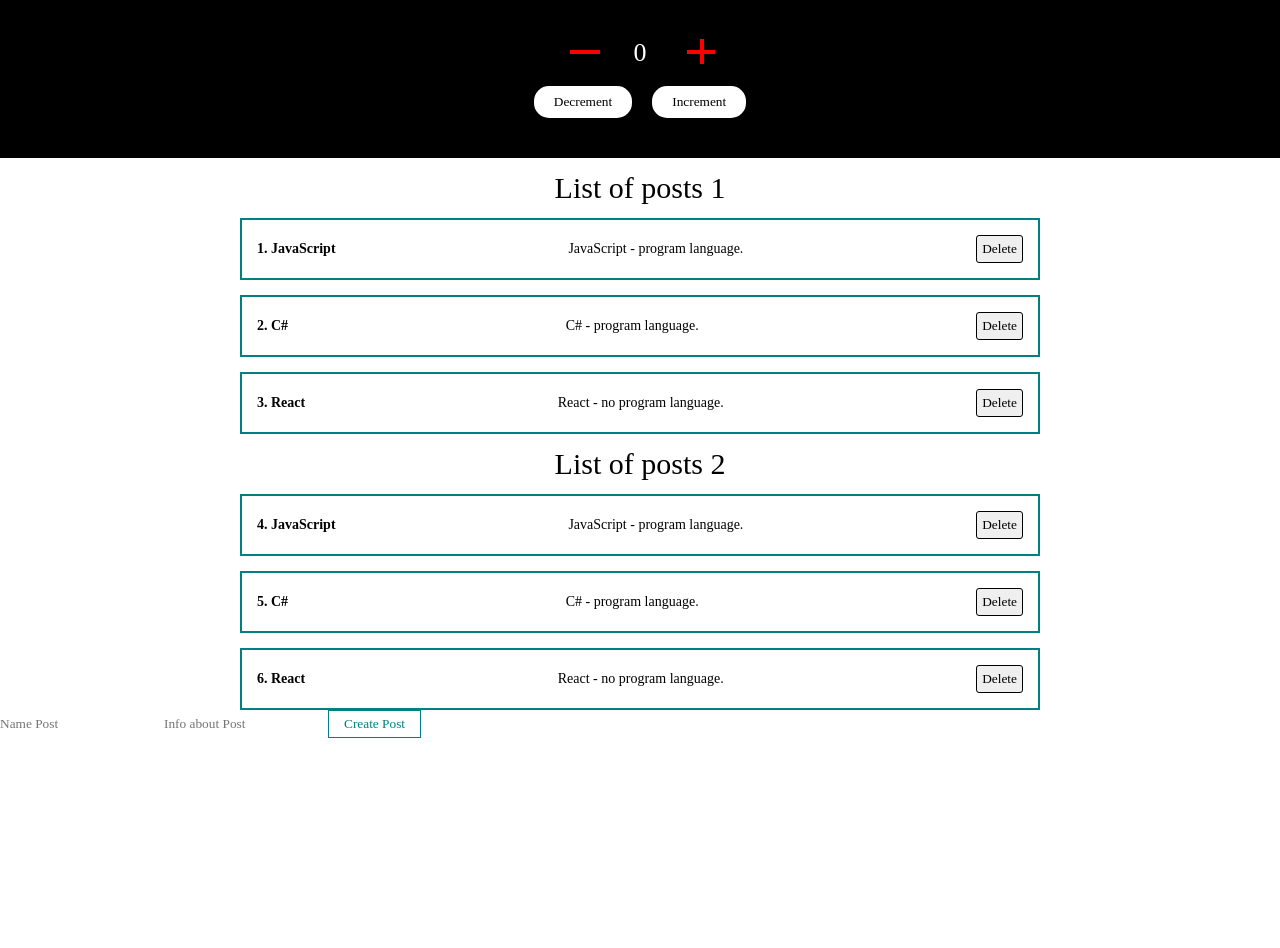
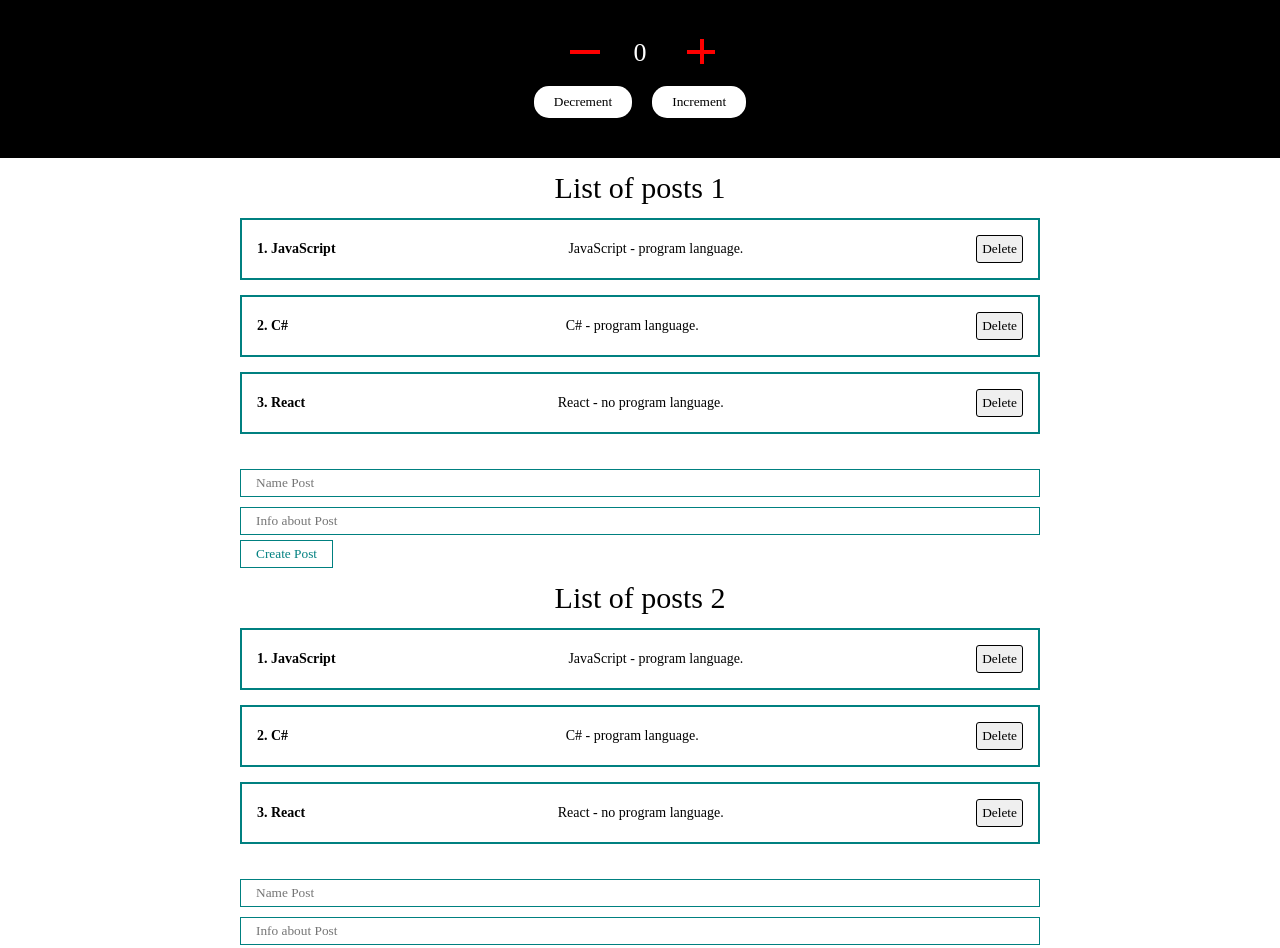
Before and after one commit to Nomex2008/React-lesson, a React (Create React App) app: page / in a window 1280 px wide. Shown: the top 948 px of the page. Before the commit the page ends 800 px from the top, so only its background shows below. Built offline with nearby package versions, Linux system fonts and the light colour scheme.

Commit message:
Commit 8
Add 2 forms.

```diff
--- a/src/App.js
+++ b/src/App.js
@@ -1,11 +1,13 @@
 //react
-import React, { useState } from "react";
+import React, {useState } from "react";
 //components
 import Counter from "./components/Counter";
 import PostList from "./components/PostList";
 //UI
 //Mybtn
 import MyButton from "./components/UI/button/MyButton";
+//MyInput
+import MyInput from "./components/UI/input/MyInput";
 //css
 import "./css/bigReset.css";
 import "./css/mainCss.css";
@@ -13,16 +15,58 @@ import "./css/mainCss.css";
 function App() {
 
   //posts info masive
-  const [posts,] = useState([
+  const [posts,setPosts] = useState([
     {id:1,name:'name1', title:"JavaScript - program language.", body:". JavaScript", btn:"Delete",},
     {id:2,name:'name2', title:"C# - program language.", body:". C#", btn:"Delete",},
     {id:3,name:'name3', title:"React - no program language.", body:". React", btn:"Delete",},
   ])
-  const [posts2,] = useState([
+  const [posts2,setPosts2] = useState([
     {id:4,name:'name4', title:"JavaScript - program language.", body:". JavaScript", btn:"Delete",},
     {id:5,name:'name5', title:"C# - program language.", body:". C#", btn:"Delete",},
     {id:6,name:'name6', title:"React - no program language.", body:". React", btn:"Delete",},
   ])
+
+  //form
+  //addNewPostbody
+  const [body, setBody] = useState('')
+  const [title, setTitle] = useState('')
+
+  const [body2, setBody2] = useState('')
+  const [title2, setTitle2] = useState('')
+
+  const addNewPost = (e) => {
+    e.preventDefault()
+
+    let newPost = {
+        id: 0,
+        name:`name${Date.now()}`,
+        title,
+        body: `. ${body}`,
+        btn:"Delete",
+    }
+
+    setPosts([...posts,newPost])
+
+    setBody('')
+    setTitle('')
+  }
+
+  const addNewPost2 = (e) => {
+    e.preventDefault()
+
+    let newPost = {
+        id: 0,
+        name:`name${Date.now()}`,
+        title:title2,
+        body: `. ${body2}`,
+        btn:"Delete",
+    }
+
+    setPosts2([...posts2,newPost])
+
+    setBody2('')
+    setTitle2('')
+  }
 
   return (
 
@@ -37,16 +81,73 @@ function App() {
         //postList
       }
       <PostList posts={posts} title="List of posts 1"/>
+
+      {
+        //form2
+      }
+      <form className="MyForm">
+
+        {/*control component*/}
+        <MyInput
+          value={body}
+          onChange={e => setBody(e.target.value)}
+          type="text"
+          placeholder="Name Post"
+         />
+
+        {/*control component*/}
+        <MyInput
+          value={title}
+          onChange={e => setTitle(e.target.value)}
+          type="text"
+          placeholder="Info about Post"
+         />
+
+         {/*no control component*/}
+        {/*<MyInput
+          ref={bodyIputRef}
+          type="text"
+          placeholder="Info about Post"
+         />
+        */}
+
+        <MyButton onClick={addNewPost}>
+          Create Post
+        </MyButton>
+      </form>
+
       <PostList posts={posts2} title="List of posts 2"/>
 
       {
-        //form
+        //form2
       }
-      <form>
-        <input type="text" placeholder="Name Post"/>
-        <input type="text" placeholder="Info about Post"/>
+      <form className="MyForm">
 
-        <MyButton>
+        {/*control component*/}
+        <MyInput
+          value={body2}
+          onChange={e => setBody2(e.target.value)}
+          type="text"
+          placeholder="Name Post"
+         />
+
+        {/*control component*/}
+        <MyInput
+          value={title2}
+          onChange={e => setTitle2(e.target.value)}
+          type="text"
+          placeholder="Info about Post"
+         />
+
+         {/*no control component*/}
+        {/*<MyInput
+          ref={bodyIputRef}
+          type="text"
+          placeholder="Info about Post"
+         />
+        */}
+
+        <MyButton onClick={addNewPost2}>
           Create Post
         </MyButton>
       </form>
--- a/src/components/Post.jsx
+++ b/src/components/Post.jsx
@@ -14,7 +14,7 @@ const Post = function (props) {
     return(
         <div id={props.post.name} className="post">
             <div className="post__content">
-                <strong>{props.post.id}{props.post.body}</strong>
+                <strong>{props.number}{props.post.body}</strong>
                 <div>
                     {props.post.title}
                 </div>
--- a/src/components/PostList.jsx
+++ b/src/components/PostList.jsx
@@ -14,8 +14,8 @@ const PostList = ({posts,title}) => {
                 {title}
             </h1>
 
-            {posts.map(post =>
-                <Post post={post} key={post.id}/>
+            {posts.map((post, index) =>
+                <Post number = {index + 1} post={post} key={post.id}/>
             )}
         </div>
     )
--- a/src/components/UI/button/MyButtonCSS.css
+++ b/src/components/UI/button/MyButtonCSS.css
@@ -5,4 +5,6 @@
     background-color: transparent;
     border: 1px solid teal;
     cursor: pointer;
+
+    display: block;
 }
--- /dev/null
+++ b/src/components/UI/input/MyInput.jsx
@@ -0,0 +1,12 @@
+//react
+import React from "react";
+//css
+import "../input/MyInputCSS.css"
+
+const MyInput = React.forwardRef((props,ref) => {
+    return (
+        <input ref={ref} className="MyInput" type="text" {...props}/>
+    )
+})
+
+export default MyInput;
--- /dev/null
+++ b/src/components/UI/input/MyInputCSS.css
@@ -0,0 +1,8 @@
+.MyInput{
+    width: 100%;
+    padding: 5px 15px;
+    margin: 5px 0;
+    border: 1px solid teal;
+
+    max-width: 800px;
+}
--- a/src/css/mainCss.css
+++ b/src/css/mainCss.css
@@ -67,3 +67,10 @@
 
     border: 1px solid #000;
 }
+/*MyForm*/
+.MyForm{
+    margin: 0 auto;
+    width: 800px;
+
+    margin-top: 30px;
+}
```
